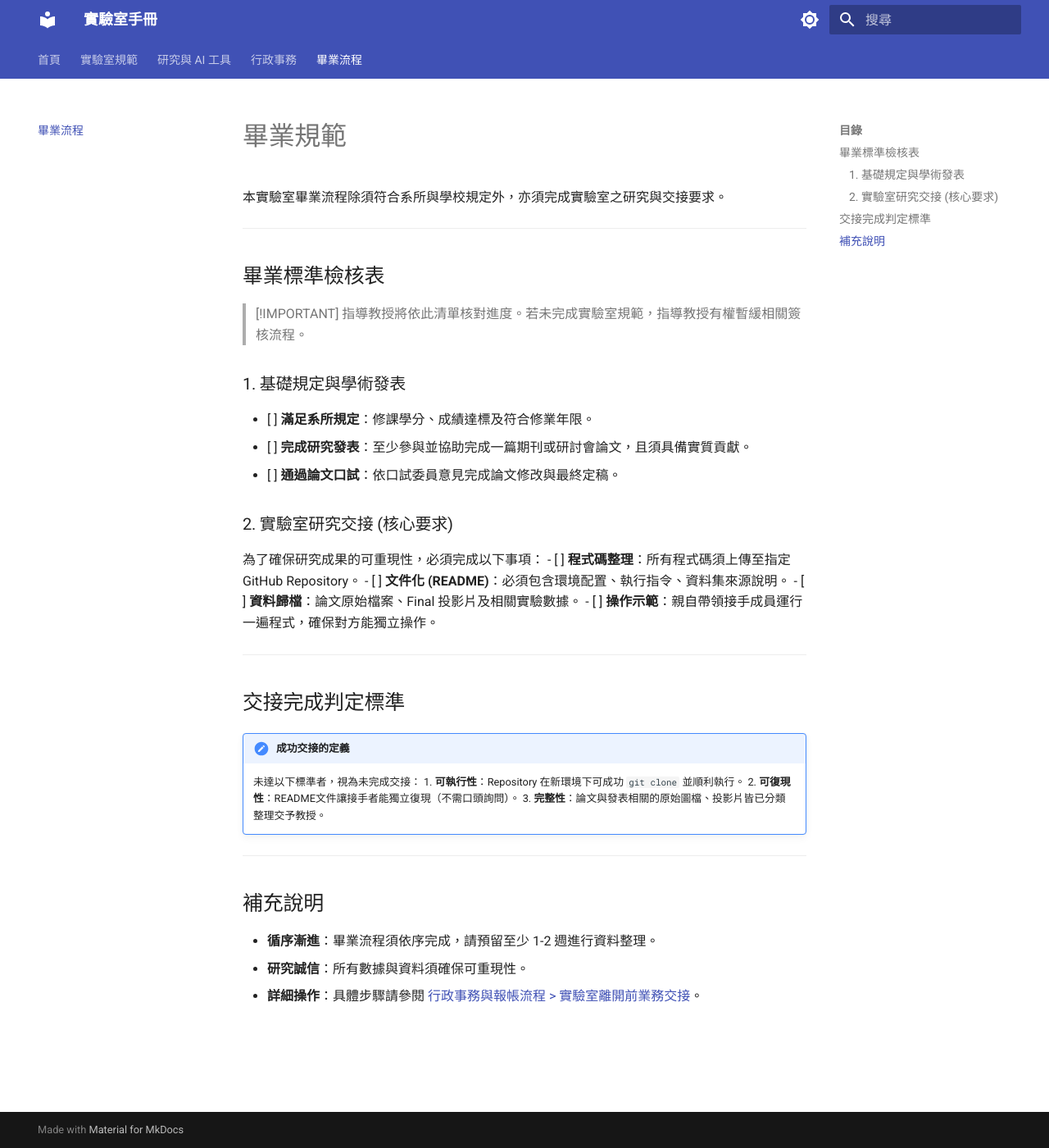
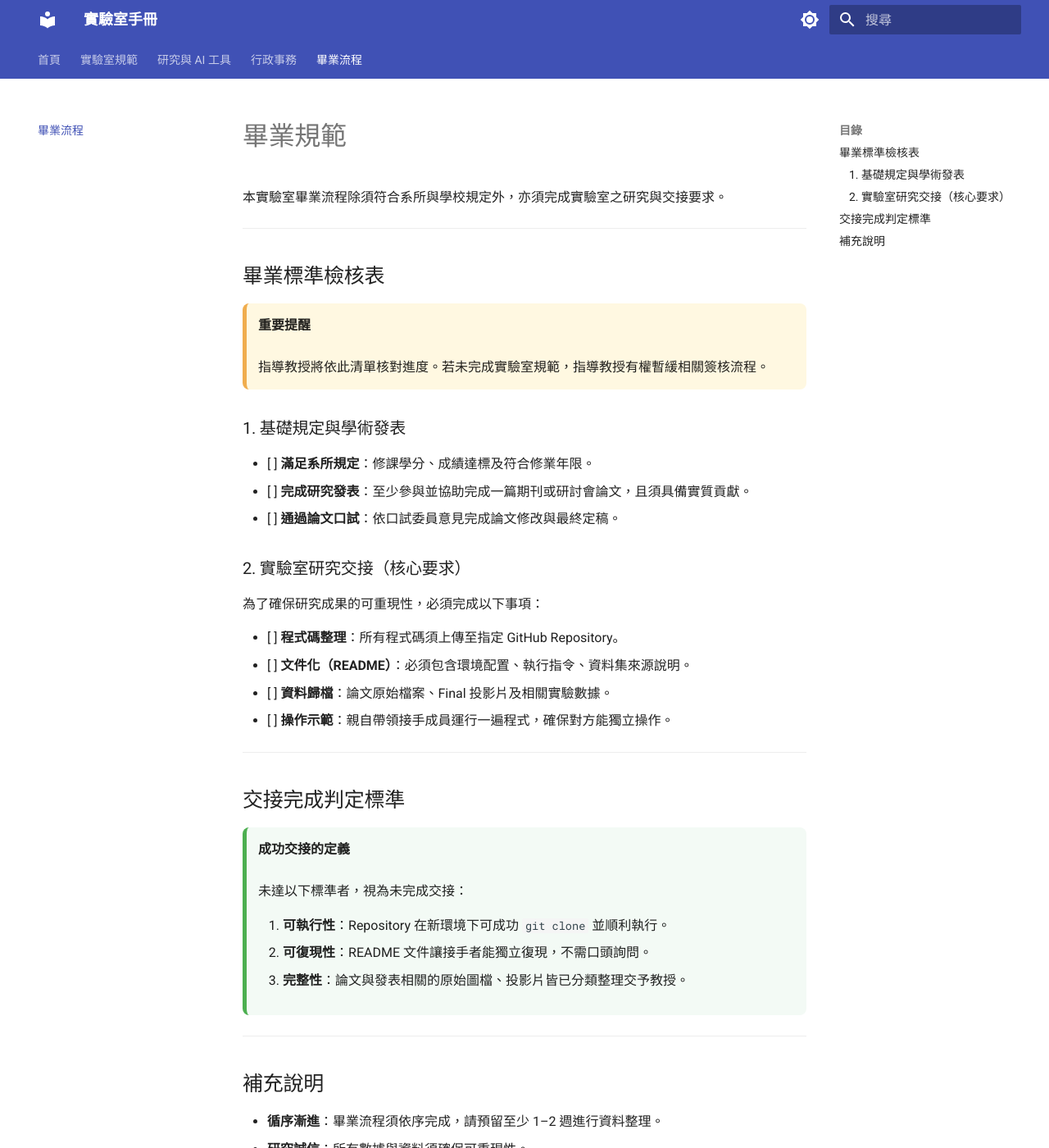
Before and after one commit to Ewz9/lab_handbook, an MkDocs documentation site: the page built from docs/graduate.md, in a window 1280 px wide and 1400 px high. Shown: the whole window at 82% size. Built offline with MkDocs 1.6.1 and Material for MkDocs 9.7.7, drawn with Linux system fonts in a browser that asks for light colours.

Commit message:
Update graduate.md

```diff
--- a/docs/graduate.md
+++ b/docs/graduate.md
@@ -3,20 +3,28 @@
 本實驗室畢業流程除須符合系所與學校規定外，亦須完成實驗室之研究與交接要求。
 
 ---
+
 ## 畢業標準檢核表
 
-> [!IMPORTANT]
-> 指導教授將依此清單核對進度。若未完成實驗室規範，指導教授有權暫緩相關簽核流程。
+<div style="background-color:#fff8e1; padding:14px; border-radius:8px; border-left:5px solid #f0ad4e; margin:16px 0;">
+
+<strong>重要提醒</strong><br><br>
+指導教授將依此清單核對進度。若未完成實驗室規範，指導教授有權暫緩相關簽核流程。
+
+</div>
 
 ### 1. 基礎規定與學術發表
+
 - [ ] **滿足系所規定**：修課學分、成績達標及符合修業年限。
 - [ ] **完成研究發表**：至少參與並協助完成一篇期刊或研討會論文，且須具備實質貢獻。
 - [ ] **通過論文口試**：依口試委員意見完成論文修改與最終定稿。
 
-### 2. 實驗室研究交接 (核心要求)
+### 2. 實驗室研究交接（核心要求）
+
 為了確保研究成果的可重現性，必須完成以下事項：
+
 - [ ] **程式碼整理**：所有程式碼須上傳至指定 GitHub Repository。
-- [ ] **文件化 (README)**：必須包含環境配置、執行指令、資料集來源說明。
+- [ ] **文件化（README）**：必須包含環境配置、執行指令、資料集來源說明。
 - [ ] **資料歸檔**：論文原始檔案、Final 投影片及相關實驗數據。
 - [ ] **操作示範**：親自帶領接手成員運行一遍程式，確保對方能獨立操作。
 
@@ -24,15 +32,24 @@
 
 ## 交接完成判定標準
 
-!!! check "成功交接的定義"
-    未達以下標準者，視為未完成交接：
-    1. **可執行性**：Repository 在新環境下可成功 `git clone` 並順利執行。
-    2. **可復現性**：README文件讓接手者能獨立復現（不需口頭詢問）。
-    3. **完整性**：論文與發表相關的原始圖檔、投影片皆已分類整理交予教授。
+<div style="background-color:#f3faf5; padding:14px; border-radius:8px; border-left:5px solid #4caf50; margin:16px 0;">
+
+<strong>成功交接的定義</strong><br><br>
+
+未達以下標準者，視為未完成交接：
+
+<ol>
+  <li><strong>可執行性</strong>：Repository 在新環境下可成功 <code>git clone</code> 並順利執行。</li>
+  <li><strong>可復現性</strong>：README 文件讓接手者能獨立復現，不需口頭詢問。</li>
+  <li><strong>完整性</strong>：論文與發表相關的原始圖檔、投影片皆已分類整理交予教授。</li>
+</ol>
+
+</div>
 
 ---
 
 ## 補充說明
-* **循序漸進**：畢業流程須依序完成，請預留至少 1-2 週進行資料整理。
-* **研究誠信**：所有數據與資料須確保可重現性。
-* **詳細操作**：具體步驟請參閱 [行政事務與報帳流程 > 實驗室離開前業務交接](https://ewz9.github.io/lab_handbook/workflow/)。
+
+- **循序漸進**：畢業流程須依序完成，請預留至少 1–2 週進行資料整理。
+- **研究誠信**：所有數據與資料須確保可重現性。
+- **詳細操作**：具體步驟請參閱 [行政事務與報帳流程 > 實驗室離開前業務交接](https://ewz9.github.io/lab_handbook/workflow/)。
```
